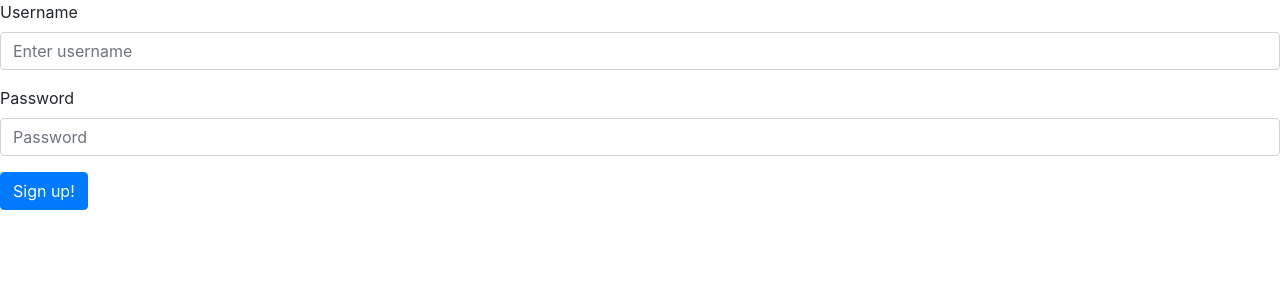
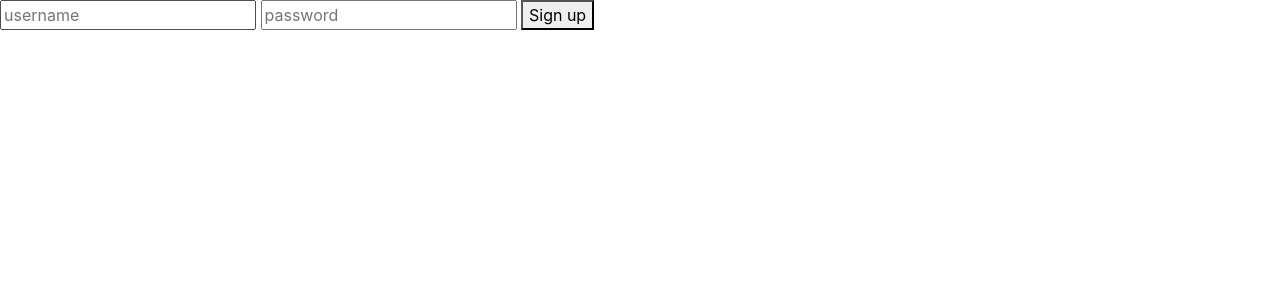
Before and after one commit to SzedlacsekGigi/apiwars, a Flask app: page /registration in a window 1280 px wide. Shown: the top 300 px of the page. Run offline with Flask 2, Linux system fonts and the light colour scheme; some libraries are stand-ins or nearby versions.

Commit message:
commit changes

```diff
--- a/app.py
+++ b/app.py
@@ -1,6 +1,9 @@
-from flask import Flask, render_template, request, redirect
+from flask import Flask, render_template, request, redirect, url_for, session
+import functions
+import database_common
 
 app = Flask(__name__)
+app.secret_key = "Lukeiamyourfather"
 
 
 @app.route('/')
@@ -8,17 +11,34 @@ def homepage():
     return render_template('home.html')
 
 @app.route('/registration', methods=['GET', 'POST'])
-def registration_page():
+def registrate_user():
     if request.method == 'GET':
         return render_template('registration.html')
     if request.method == 'POST':
-        username = request.form['registrationUsername']
-        hash = database_common.hash_password(request.form['registrationPassword'])
+        user_name = request.form['user_name']
+        hash = database_common.hash_password(request.form['password'])
+        functions.signup_user(user_name, hash)
+        return redirect(url_for('homepage'))
 
 
-@app.route('/login')
-def login_page():
-    return render_template('login.html')
+@app.route('/login', methods=['GET','POST'])
+def login_user():
+    if request.method == 'GET':
+        return render_template('login.html')
+    if request.method == 'POST':
+        user_name = request.form['user_name']
+        user_data = functions.get_user_data(user_name)
+        verification = database_common.verify_password(request.form['password'], user_data['hash'])
+        if user_data['user_name'] == user_name and verification == True:
+            session['user_name'] = user_name
+            session['id'] = user_data['id']
+            return redirect(url_for('homepage'))
+
+
+@app.route('/logout', methods=['GET'])
+def logout_user():
+    session.pop('user_name', None)
+    return redirect(url_for('homepage'))
 
 if __name__ == '__main__':
     app.run(
--- a/templates/login.html
+++ b/templates/login.html
@@ -6,16 +6,16 @@
     <link rel="stylesheet" href="https://maxcdn.bootstrapcdn.com/bootstrap/4.0.0/css/bootstrap.min.css" integrity="sha384-Gn5384xqQ1aoWXA+058RXPxPg6fy4IWvTNh0E263XmFcJlSAwiGgFAW/dAiS6JXm" crossorigin="anonymous">
 </head>
 <body>
-    <form>
+    <form class="login" action="{{ url_for('login_user') }}" method="POST"">
       <div class="form-group">
         <label for="loginUsername">Username</label>
-        <input type="text" class="form-control" id="loginusername" placeholder="Enter username">
+        <input type="text" class="form-control" id="loginUsername" placeholder="Enter username">
       </div>
       <div class="form-group">
         <label for="loginPassword">Password</label>
         <input type="password" class="form-control" id="loginPassword" placeholder="Enter password">
       </div>
-      <button type="submit" class="btn btn-primary">Login</button>
+      <button type="submit" class="btn btn-primary" id="login">Login</button>
     </form>
 </body>
 </html>
--- a/templates/registration.html
+++ b/templates/registration.html
@@ -6,16 +6,13 @@
     <link rel="stylesheet" href="https://maxcdn.bootstrapcdn.com/bootstrap/4.0.0/css/bootstrap.min.css" integrity="sha384-Gn5384xqQ1aoWXA+058RXPxPg6fy4IWvTNh0E263XmFcJlSAwiGgFAW/dAiS6JXm" crossorigin="anonymous">
 </head>
 <body>
-    <form>
-      <div class="form-group">
-        <label for="registrationUsername">Username</label>
-        <input type="text" class="form-control" id="registrationUsername" placeholder="Enter username">
-      </div>
-      <div class="form-group">
-        <label for="registrationPassword">Password</label>
-        <input type="password" class="form-control" id="registrationPassword" placeholder="Password">
-      </div>
-      <button type="submit" class="btn btn-primary">Sign up!</button>
-</form>
+    <form action={{ url_for('registrate_user') }} method="POST">
+        <input name="user_name" placeholder="username" required>
+        <input type=password name="password" placeholder="password" required>
+        <button type="submit" name="submit" value="signup">Sign up</button>
+    </form>
+    <script src="https://code.jquery.com/jquery-3.3.1.slim.min.js" integrity="sha384-q8i/X+965DzO0rT7abK41JStQIAqVgRVzpbzo5smXKp4YfRvH+8abtTE1Pi6jizo" crossorigin="anonymous"></script>
+    <script src="https://cdnjs.cloudflare.com/ajax/libs/popper.js/1.14.3/umd/popper.min.js" integrity="sha384-ZMP7rVo3mIykV+2+9J3UJ46jBk0WLaUAdn689aCwoqbBJiSnjAK/l8WvCWPIPm49" crossorigin="anonymous"></script>
+    <script src="https://stackpath.bootstrapcdn.com/bootstrap/4.1.3/js/bootstrap.min.js" integrity="sha384-ChfqqxuZUCnJSK3+MXmPNIyE6ZbWh2IMqE241rYiqJxyMiZ6OW/JmZQ5stwEULTy" crossorigin="anonymous"></script>
 </body>
 </html>
```
Also changed, not shown: functions.py (added, +8 -0 lines), templates/header.html (added, +27 -0 lines), templates/home.html (+1 -21 lines), database_common.py (renamed from static/database_common.py), static/functions.py (deleted).
